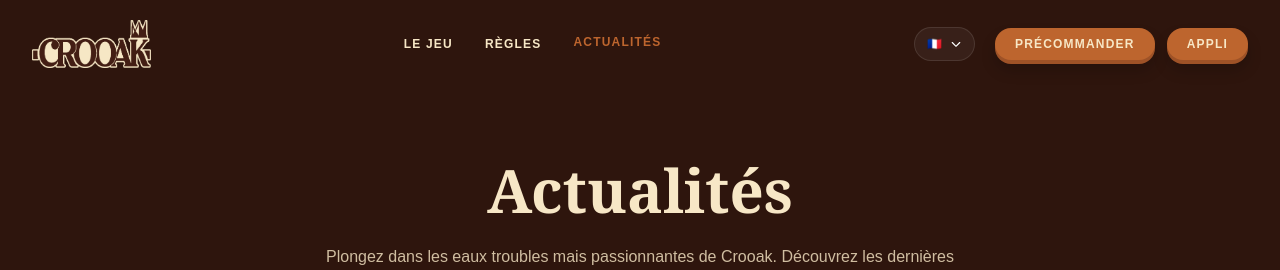
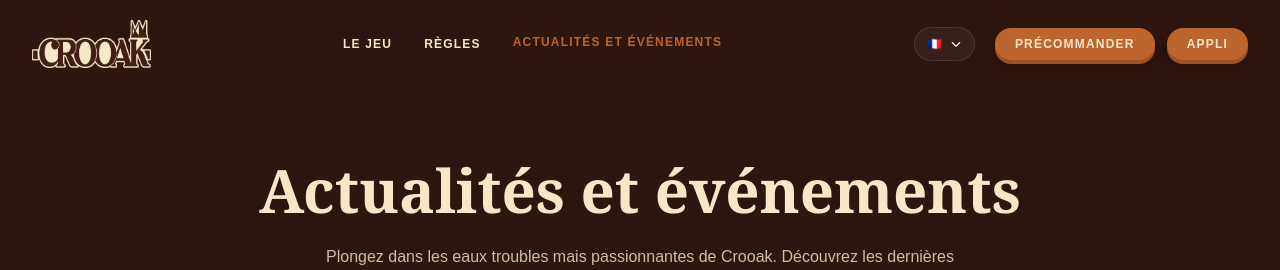
Before and after one commit to valentinbgt/sae_666_front, a Nuxt app: page /actualites in a window 1280 px wide. Shown: the top 270 px of the page. Built offline with nearby package versions, Linux system fonts and the light colour scheme; no server answers.

Commit message:
actualités fonctionne

```diff
--- a/app/pages/actualites.vue
+++ b/app/pages/actualites.vue
@@ -115,14 +115,15 @@
   createdAt: string
 }
 
-const { data, pending, error: fetchError } = await useFetch<{ 'hydra:member': Content[] }>(
+const { data, pending, error: fetchError } = useFetch<{ member?: Content[], 'hydra:member'?: Content[] }>(
   `${apiBase}/contents`,
   {
     query: { type: 'article', 'order[createdAt]': 'desc' },
+    server: false,
   }
 )
 
-const articles = computed(() => data.value?.['hydra:member'] ?? [])
+const articles = computed(() => data.value?.['member'] ?? data.value?.['hydra:member'] ?? [])
 
 function formatDate(dateStr: string | null | undefined): string {
   if (!dateStr) return ''
--- a/i18n/locales/en.json
+++ b/i18n/locales/en.json
@@ -2,7 +2,7 @@
   "nav": {
     "game": "The Game",
     "rules": "Rules",
-    "news": "News",
+    "news": "News and Events",
     "preorder": "Pre-order",
     "app": "App"
   },
@@ -13,8 +13,8 @@
     "contact": "CONTACT"
   },
   "news": {
-    "title": "News",
-    "subtitle": "Dive into the murky but thrilling waters of Crooak. Discover the latest tactical updates, upcoming expansions, and join the community at our official tournaments.",
+    "title": "News and Events",
+    "subtitle": "Dive into the murky but exciting waters of Crooak. Discover the latest tactical updates, upcoming expansions and join the community at our official tournaments.",
     "latest_title": "Latest News",
     "latest_sub": "Stay tuned for the secrets of the swamp.",
     "featured_badge": "FEATURED",
--- a/i18n/locales/fr.json
+++ b/i18n/locales/fr.json
@@ -2,7 +2,7 @@
   "nav": {
     "game": "Le jeu",
     "rules": "Règles",
-    "news": "Actualités",
+    "news": "Actualités et événements",
     "preorder": "Précommander",
     "app": "Appli"
   },
@@ -13,7 +13,7 @@
     "contact": "CONTACT"
   },
   "news": {
-    "title": "Actualités",
+    "title": "Actualités et événements",
     "subtitle": "Plongez dans les eaux troubles mais passionnantes de Crooak. Découvrez les dernières mises à jour tactiques, les extensions à venir et rejoignez la communauté lors de nos tournois officiels.",
     "latest_title": "Dernières Nouvelles",
     "latest_sub": "Restez à l'affût des secrets du marécage.",
```
